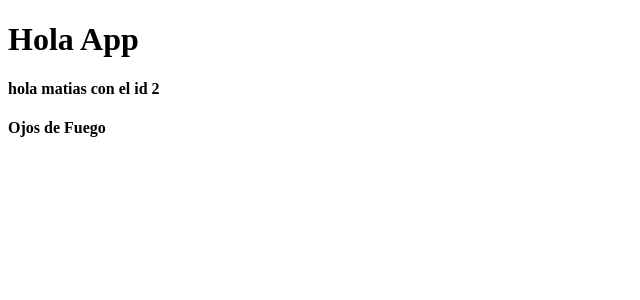
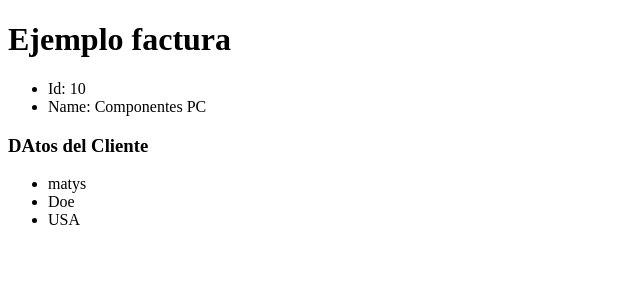
Before and after one commit to mattyys/ecommerce-Front-React-Back-Java-Srping, a React (Vite) app: page / in a window 1280 px wide. Shown: the top 300 px of the page, without its empty margins (0-640 px from the left). Built offline with nearby package versions, Linux system fonts and the light colour scheme.

Commit message:
SE crea data de factura y se empieza con componente factura

```diff
--- /dev/null
+++ b/src/components/counterApp.jsx
@@ -0,0 +1,16 @@
+import { useState } from "react";
+
+export const CounterApp = () =>{
+
+    const [counter, setCounter] = useState(1);
+
+    const counterIncrement =() =>{
+        setCounter(counter+1);
+
+    };
+
+    return <>
+        <button onClick={counterIncrement}>ingrementas contador +1</button>
+        <h2>Contador en {counter}</h2>
+    </>
+};
--- /dev/null
+++ b/src/components/invoice/InvoiceApp.jsx
@@ -0,0 +1,22 @@
+import { getInvoiceServices } from "../../services/getInvoiceServices";
+
+
+export const InvoiceApp = () => {
+    const invoice = getInvoiceServices();
+    return (
+        <>
+            <h1>Ejemplo factura</h1>
+            <ul>
+                <li>Id: {invoice.id}</li>
+                <li>Name: {invoice.name}</li>
+            </ul>
+
+            <h3>DAtos del Cliente</h3>
+            <ul>
+                <li>{invoice.client.name}</li>
+                <li>{invoice.client.lastNAme}</li>
+                <li>{invoice.client.address.country}</li>
+            </ul>
+        </>
+    )
+};
--- /dev/null
+++ b/src/data/invoice.js
@@ -0,0 +1,33 @@
+export const invoice = {
+  id: 10,
+  name: "Componentes PC",
+  client: {
+    name: "matys",
+    lastNAme: "Doe",
+    address: {
+      country: "USA",
+      city: "eleven street",
+      number: 12,
+    },
+    company: {
+      name: "Laptop Place",
+      fisicalNumber: 123456,
+    },
+    items: [
+      {
+        product: "Laptop HP 15",
+        price: 899,
+        quantity: 4, },
+      {
+        product: "Monitor 24",
+        price: 399,
+        quantity: 5,
+      },
+      {
+        product: "teclado inalambrico",
+        price: 1,
+        quantity: 1,
+      },
+    ],
+  },
+};
--- a/src/main.jsx
+++ b/src/main.jsx
@@ -1,14 +1,12 @@
-import React from 'react'
-import ReactDOM from 'react-dom/client'
-import {HelloWorldApp} from './HelloWorldApp';
+import React from "react";
+import ReactDOM from "react-dom/client";
+//import {HelloWorldApp} from './HelloWorldApp';
+//import { CounterApp } from "./components/counterApp";
+import { InvoiceApp } from "./components/invoice/InvoiceApp";
 
-ReactDOM.createRoot(document.getElementById('root')).render(
+ReactDOM.createRoot(document.getElementById("root")).render(
   <React.StrictMode>
-    <HelloWorldApp
-     title='Hola App'
-     user={{name:'matias', lastNAme:'alves'}}
-     id = {2}
-     book='Ojos de Fuego'
-     />
-  </React.StrictMode>,
-)
+
+    <InvoiceApp />
+  </React.StrictMode>
+);
--- /dev/null
+++ b/src/services/getInvoiceServices.js
@@ -0,0 +1,7 @@
+import { invoice } from "../data/invoice"
+
+export const getInvoiceServices = () => {
+
+
+    return invoice;
+};
```
Also changed, not shown: src/components/Book.jsx (+5 -2 lines).
